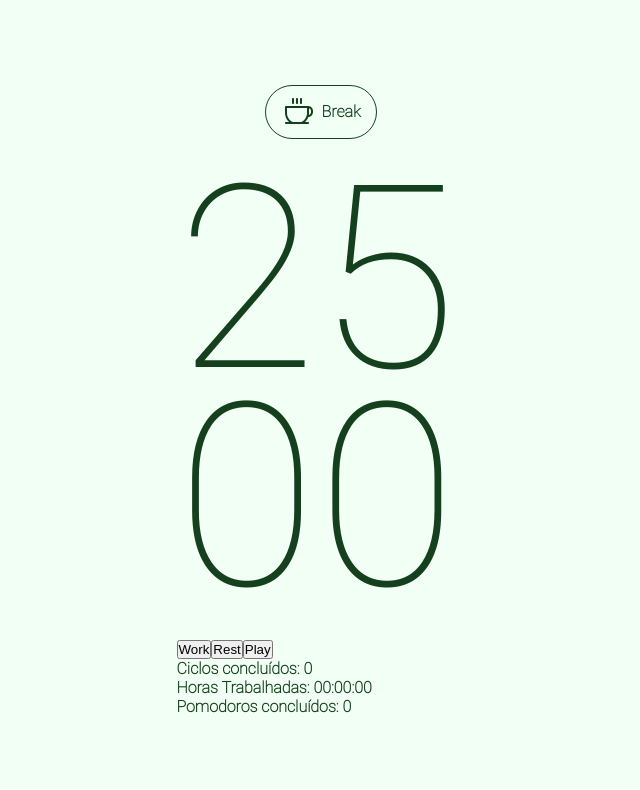
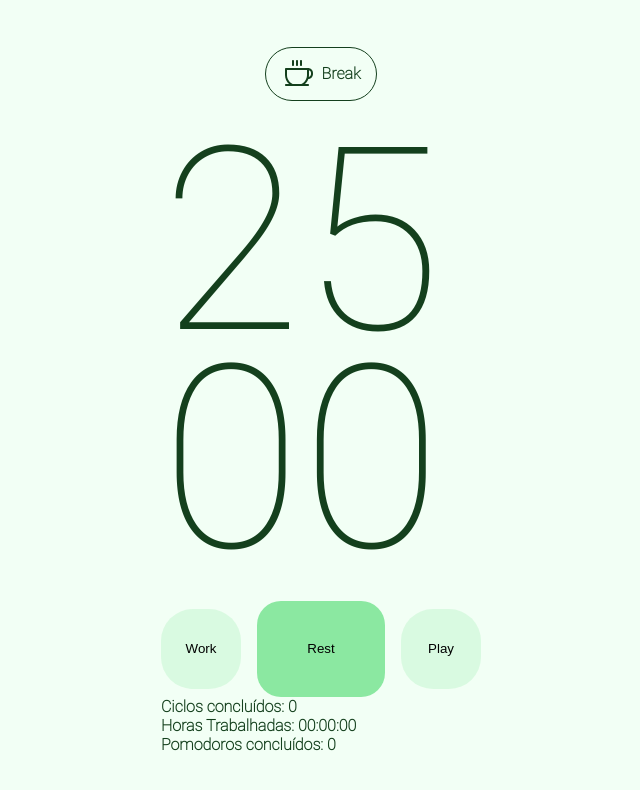
Before and after one commit to murilonicemento/pomodoro, a React (Create React App) app: page / in a window 1280 px wide. Shown: the top 790 px of the page, without its empty margins (319-959 px from the left). Built offline with nearby package versions, Linux system fonts and the light colour scheme.

Commit message:
style: estilização dos componentes e mudanças na estilização global

```diff
--- a/src/components/Button/index.tsx
+++ b/src/components/Button/index.tsx
@@ -1,3 +1,4 @@
+import "./style.scss";
 interface Props {
   onClick?: () => void;
   text: string;
--- a/src/components/Button/style.scss
+++ b/src/components/Button/style.scss
@@ -0,0 +1,15 @@
+button {
+  border: none;
+  &:nth-child(even) {
+    width: 128px;
+    height: 96px;
+    border-radius: 24px;
+    background-color: rgba(255, 76, 76, 0.71);
+  }
+
+  &:nth-child(odd) {
+    width: 80px;
+    height: 80px;
+    border-radius: 32px;
+  }
+}
--- a/src/components/PomodoroTimer/index.tsx
+++ b/src/components/PomodoroTimer/index.tsx
@@ -118,7 +118,7 @@ export function PomodoroTimer(props: Props): JSX.Element {
         <p>{working ? "Focus" : "Break"}</p>
       </div>
       <Timer mainTime={mainTime} />
-      <div className="controls">
+      <div id="controls">
         <Button text="Work" onClick={() => configureWork()} />
         <Button text="Rest" onClick={() => configureRest(false)} />
         <Button
--- a/src/components/PomodoroTimer/style.scss
+++ b/src/components/PomodoroTimer/style.scss
@@ -9,4 +9,11 @@
     padding: 10px 16px;
     border-radius: 9999px;
   }
+
+  #controls {
+    display: flex;
+    align-items: center;
+    justify-content: center;
+    gap: 16px;
+  }
 }
--- a/src/style/index.scss
+++ b/src/style/index.scss
@@ -72,29 +72,89 @@ body {
 .light-theme-red {
   background-color: #fff2f2;
   color: #471515;
+
+  button {
+    &:nth-child(even) {
+      background-color: rgba(255, 76, 76, 0.71);
+    }
+
+    &:nth-child(odd) {
+      background-color: rgba(255, 76, 76, 0.15);
+    }
+  }
 }
 
 .light-theme-green {
   background-color: #f2fff5;
   color: #14401d;
+
+  button {
+    &:nth-child(even) {
+      background-color: rgba(77, 218, 110, 0.62);
+    }
+
+    &:nth-child(odd) {
+      background-color: rgba(77, 218, 110, 0.15);
+    }
+  }
 }
 
 .light-theme-blue {
   background-color: #f2f9ff;
   color: #153047;
+
+  button {
+    &:nth-child(even) {
+      background-color: rgba(76, 172, 255, 0.62);
+    }
+
+    &:nth-child(odd) {
+      background-color: rgba(76, 172, 255, 0.15);
+    }
+  }
 }
 
 .dark-theme-red {
   background-color: #0d0404;
   color: #fff2f2;
+
+  button {
+    &:nth-child(even) {
+      background-color: rgba(255, 76, 76, 0.15);
+    }
+
+    &:nth-child(odd) {
+      background-color: rgba(255, 76, 76, 0.71);
+    }
+  }
 }
 
 .dark-theme-green {
   background-color: #040d06;
   color: #f2fff5;
+
+  button {
+    &:nth-child(even) {
+      background-color: rgba(77, 218, 110, 0.15);
+    }
+
+    &:nth-child(odd) {
+      background-color: rgba(77, 218, 110, 0.62);
+    }
+  }
 }
 
 .dark-theme-blue {
   background-color: #04090d;
   color: #f2f9ff;
+
+  button {
+    &:nth-child(even) {
+      background-color: rgba(76, 172, 255, 0.15);
+    }
+
+    &:nth-child(odd) {
+      background-color: rgba(76, 172, 255, 0.62);
+    }
+  }
 }
```
